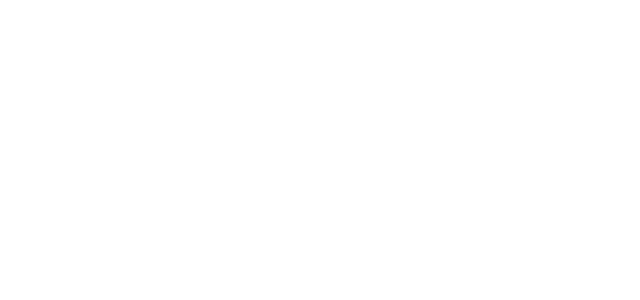
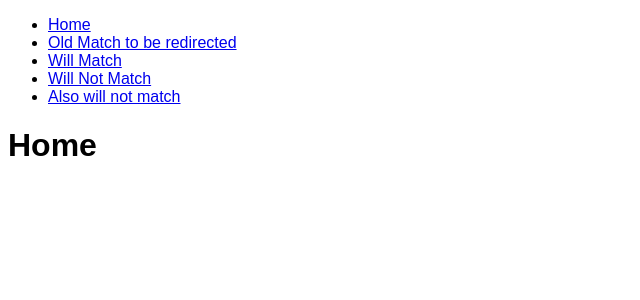
Before and after one commit to PetKatt/react-router-course, a React (Create React App) app: page / in a window 1280 px wide. Shown: the top 300 px of the page, without its empty margins (0-640 px from the left). Built offline with nearby package versions, Linux system fonts and the light colour scheme.

Commit message:
404page branch: Switch and Redirect DONE (catch up No Match)

```diff
--- a/src/containers/App.js
+++ b/src/containers/App.js
@@ -23,7 +23,20 @@
     return (
     	<Router>
 	      <div className="App">
+	      	<ul>
+	      		<li><Link to="/">Home</Link></li>
+	      		<li><Link to="/old-match">Old Match to be redirected</Link></li>
+	      		<li><Link to="/will-match">Will Match</Link></li>
+	      		<li><Link to="/will-not-match">Will Not Match</Link></li>
+	      		<li><Link to="/also/will/not/match">Also will not match</Link></li>
+	      	</ul>
 
+	      	<Switch>
+		      	<Route path="/" exact component={Home} />
+		      	<Redirect from="/old-match" to="/will-match" />
+		      	<Route path="/will-match" component={WillMatch} />
+		      	<Route component={NoMatch} />
+		      </Switch>
 	      </div>
 	    </Router>
     );
```
